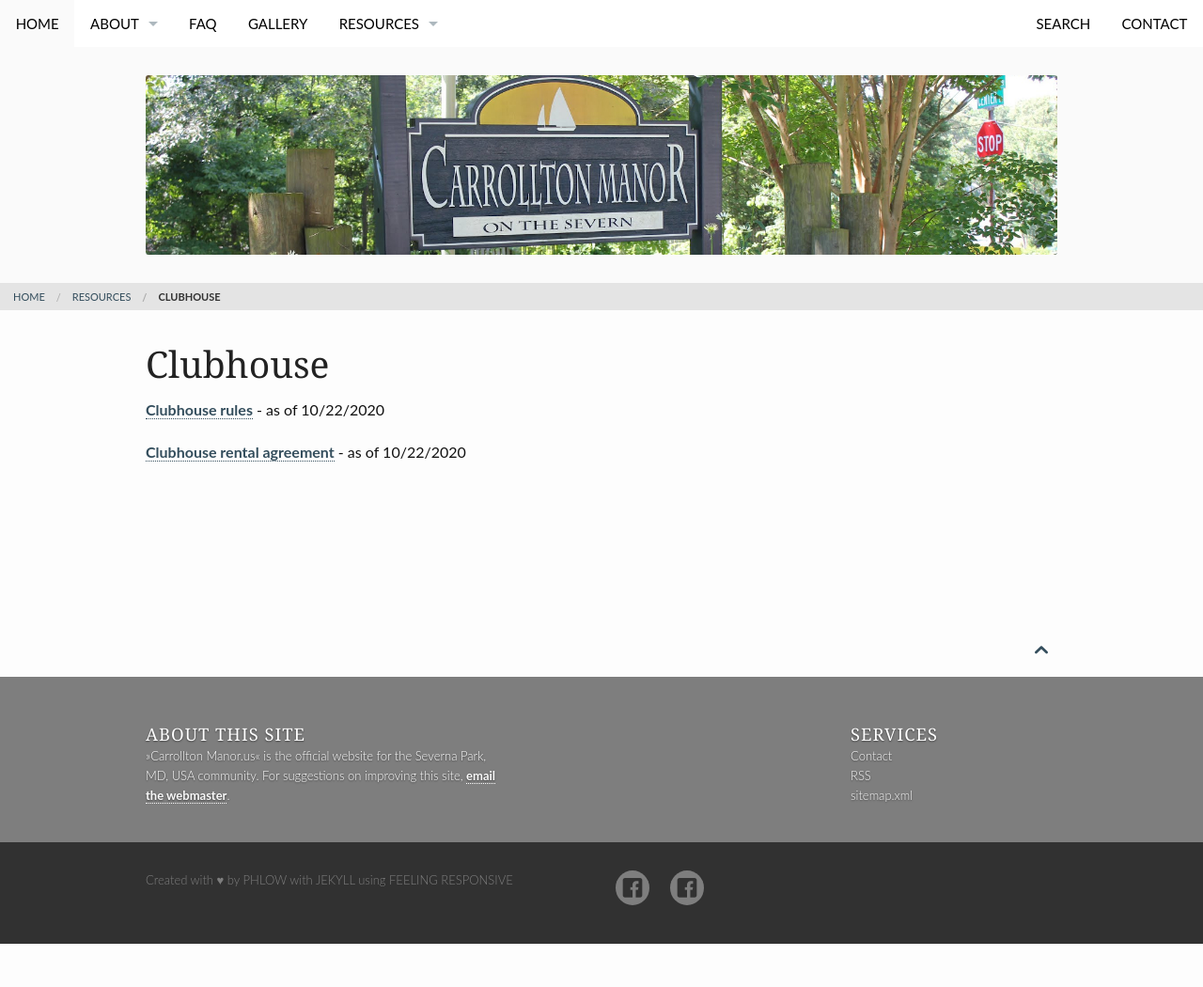
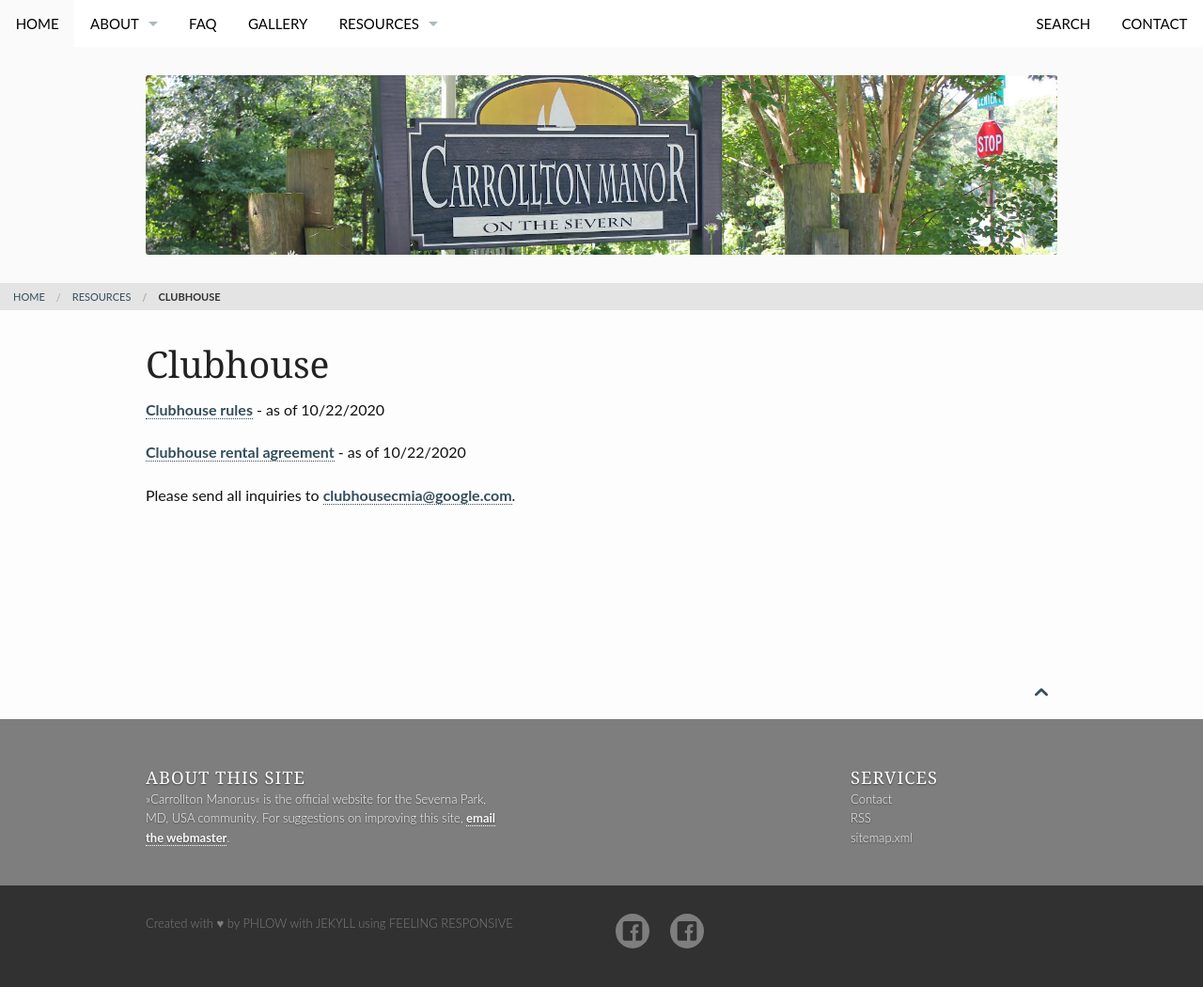
Before and after one commit to carrolltonmanor/carrolltonmanor.github.io, a Jekyll site: the page built from pages/clubhouse.md, in a window 1280 px wide. Shown: the whole page at 94% size. Built offline with Jekyll 4.4.1, drawn with Linux system fonts in a browser that asks for light colours; before the commit the page ends 1004 px from its top, so only the background shows below that.

Commit message:
added email address to clubhouse page

```diff
--- a/pages/clubhouse.md
+++ b/pages/clubhouse.md
@@ -13,3 +13,5 @@ breadcrumb: true
 <a href="/resources/clubhouse/clubhouse-rules-v6-2020-10-22.pdf">Clubhouse rules</a> - as of 10/22/2020
 
 <a href="/resources/clubhouse/clubhouse-rental-agreement-v3-2020-10-22.pdf">Clubhouse rental agreement</a> - as of 10/22/2020
+
+Please send all inquiries to <a href="mailto:clubhousecmia@google.com">clubhousecmia@google.com</a>.
```
